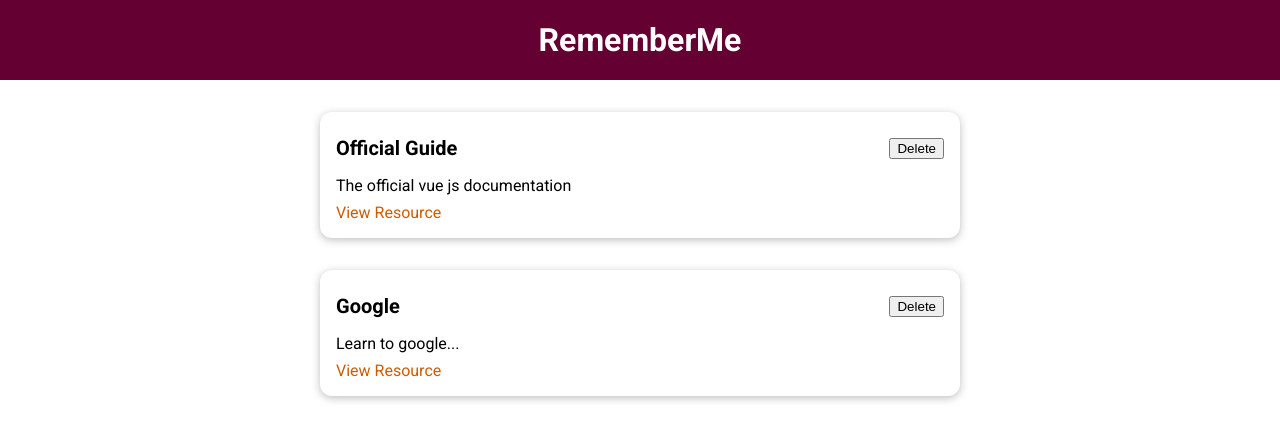
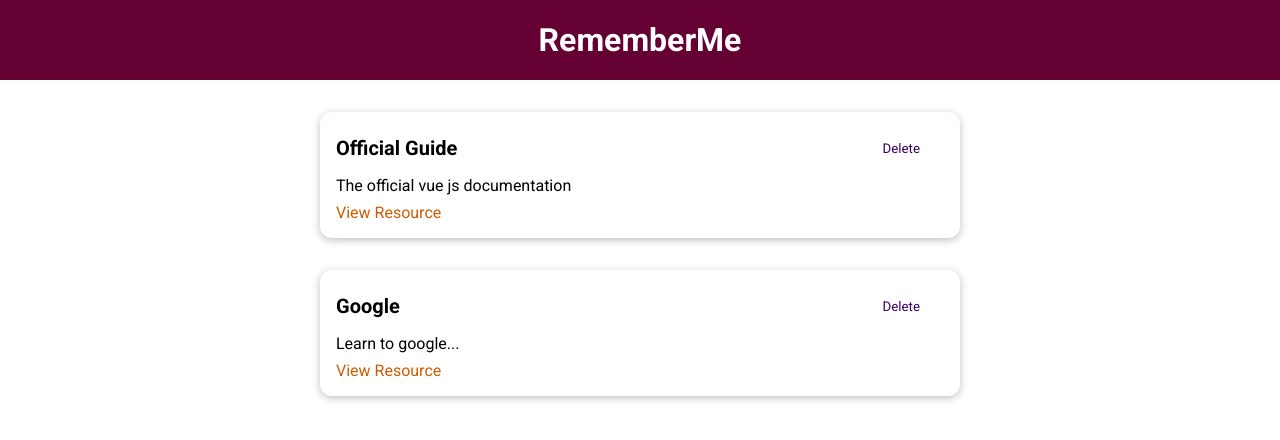
Before and after one commit to kakiche6/learning-resources-app-vuejs, a Vue app: page / in a window 1280 px wide. Shown: the top 440 px of the page. Built offline with nearby package versions, Linux system fonts and the light colour scheme.

Commit message:
adding base button

```diff
--- /dev/null
+++ b/src/components/UI/BaseButton.vue
@@ -0,0 +1,39 @@
+<template>
+  <button :type="type" :class="mode">
+    <slot></slot>
+  </button>
+</template>
+
+<script>
+export default {
+  props: ['type', 'mode'],
+};
+</script>
+
+<style scoped>
+button {
+  padding: 0.75rem 1.5rem;
+  font-family: inherit;
+  background-color: #3a0061;
+  border: 1px solid #3a0061;
+  color: white;
+  cursor: pointer;
+}
+
+button:hover,
+button:active {
+  background-color: #270041;
+  border-color: #270041;
+}
+
+.flat {
+  background-color: transparent;
+  color: #3a0061;
+  border: none;
+}
+
+.flat:hover,
+.flat:active {
+  background-color: #edd2ff;
+}
+</style>
--- a/src/components/learning-resources/LearningResource.vue
+++ b/src/components/learning-resources/LearningResource.vue
@@ -3,7 +3,7 @@
     <base-card>
       <header>
         <h3>{{ title }}</h3>
-        <button>Delete</button>
+        <base-button mode="flat">Delete</base-button>
       </header>
       <p>{{ description }}</p>
       <nav>
@@ -14,7 +14,9 @@
 </template>
 
 <script>
+import BaseButton from '../UI/BaseButton.vue';
 export default {
+  components: { BaseButton },
   props: ['title', 'description', 'link'],
 };
 </script>
--- a/src/main.js
+++ b/src/main.js
@@ -2,9 +2,11 @@
 
 import App from './App.vue';
 import BaseCard from './components/UI/BaseCard.vue';
+import BaseButton from './components/UI/BaseButton.vue';
 
 const app = createApp(App);
 
 app.component('base-card', BaseCard);
+app.component('base-button', BaseButton);
 
 app.mount('#app');
```
